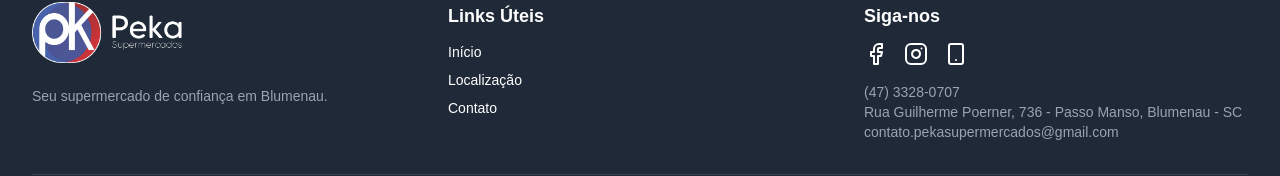
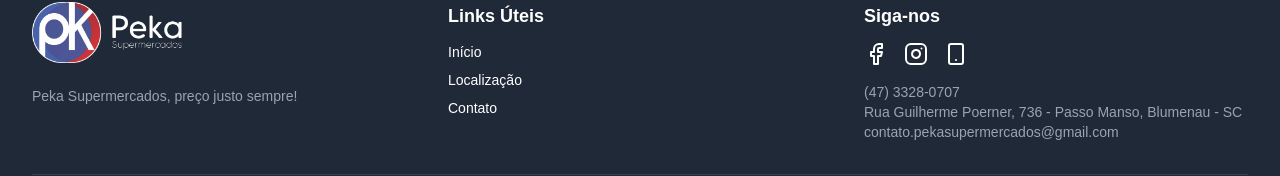
Before and after one commit to JoaoPWw/site-pk, a Next.js app: page / in a window 1280 px wide. Shown: the part 1751-1927 px from the top of the page. Built offline with nearby package versions, Linux system fonts and the light colour scheme.

Commit message:
Update page.tsx

```diff
--- a/src/app/page.tsx
+++ b/src/app/page.tsx
@@ -232,7 +232,7 @@
               <Image src="/logo-peka-branco.png" alt="Peka Supermercados Logo" width={150} height={33} />
             </Link>
             <p className="text-sm text-gray-400">
-              Seu supermercado de confiança em Blumenau.
+              Peka Supermercados, preço justo sempre!
             </p>
           </div>
 
```
